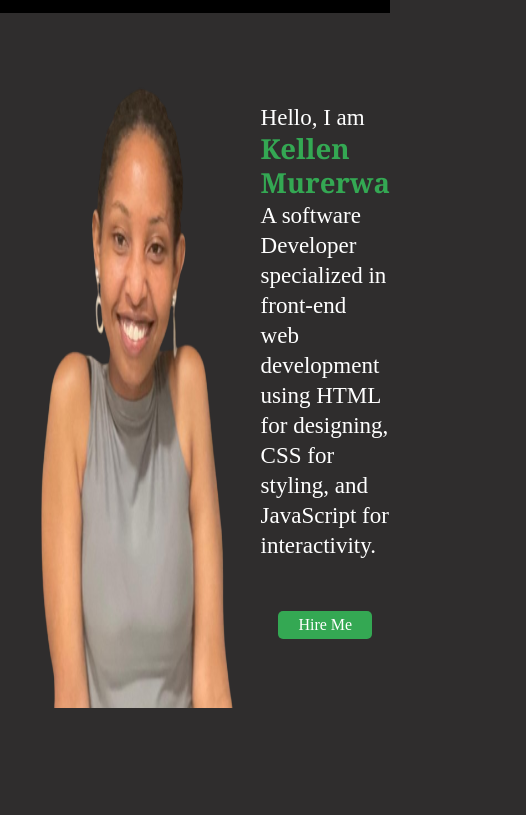
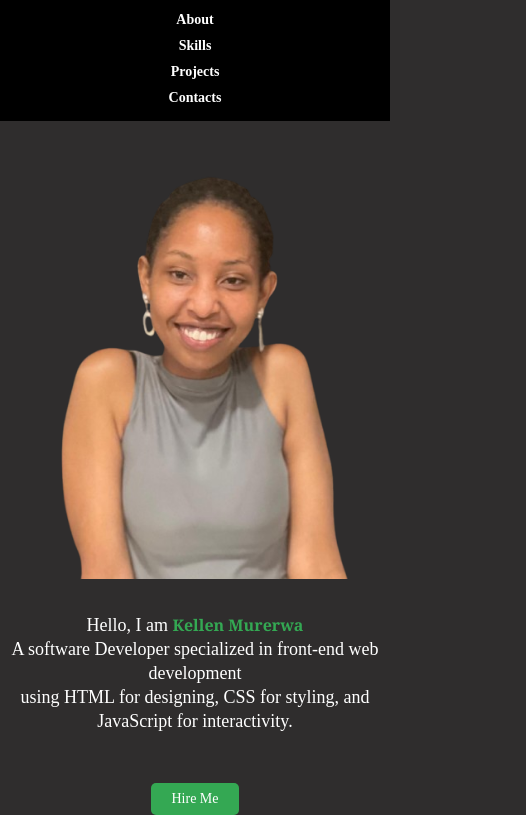
Before and after one commit to kellenmurerwa/KLab_Portfolio-Project, a plain HTML site: page index.html in a window 390 px wide. Shown: the part 74-889 px from the top of the page, 526 px wide, since content can reach past the window. Before the commit the page ends 844 px from the top, so only its background shows below. Drawn offline with Linux system fonts and the light colour scheme.

Commit message:
added responsiveness

```diff
--- a/about.css
+++ b/about.css
@@ -13,7 +13,6 @@ body {
     width: 100%;
     height: 80vh;
     background-color: #2F2D2D;
-    ;
     padding-top: 20px;
     justify-content: space-between;
 }
@@ -21,13 +20,12 @@ body {
 img {
     width: 100%;
     height: 100%;
-
 }
 
 p {
-    line-height: 30px;
+    line-height: 20px;
     color: #ffff;
-    font-size: 20px;
+    font-size: 15px;
     padding: 30px;
 }
 
@@ -41,28 +39,25 @@ p {
     width: 70%;
 }
 
+
 .about div:last-child {
     width: 30%;
+}
 
-}
 
 .about a {
     text-decoration: none;
     color: white;
     margin-top: 50px;
-    /* border: #84b86b; */
     background-color: #34A853;
     border-radius: 5px;
     padding: 5px 20px;
-
 }
 
 
 footer {
     background-color: black;
-    /* height: 10vh; */
     padding: 1rem 0;
-
     width: 100%;
     display: flex;
 }
@@ -72,3 +67,59 @@ footer a img {
     width: 50px;
     margin-left: 1rem;
 }
+
+
+
+/* Small screens (up to 768px) */
+@media (max-width: 768px) {
+    .about {
+        flex-direction: column;
+        height: auto;
+    }
+
+    .about div:first-child,
+    .about div:last-child {
+        width: 100%;
+        text-align: center;
+    }
+
+    img {
+        height: auto;
+    }
+
+    p {
+        font-size: 14px;
+        padding: 15px;
+    }
+
+    .about a {
+        padding: 10px 15px;
+        font-size: 14px;
+    }
+
+    footer {
+        flex-direction: column;
+        align-items: center;
+    }
+
+    footer a img {
+        width: 40px;
+        margin: 0.5rem;
+    }
+}
+
+/* Extra small screens (up to 480px) */
+@media (max-width: 480px) {
+    p {
+        font-size: 12px;
+    }
+
+    .about a {
+        font-size: 12px;
+        padding: 8px 10px;
+    }
+
+    footer a img {
+        width: 30px;
+    }
+}
--- a/index.css
+++ b/index.css
@@ -1,11 +1,14 @@
-*{
+* {
     margin: 0;
     padding: 0;
 }
-body{
+
+body {
     background-color: #2F2D2D;
 }
-.background{
+
+
+.background {
     display: flex;
     flex-direction: row;
     width: 100%;
@@ -13,44 +16,105 @@ body{
     background-color: #2F2D2D;
     padding-top: 20px;
     justify-content: space-between;
+    gap: 20px;
 }
 
-img{
-    width:100%;
+
+img {
+    width: 100%;
     height: 100%;
-
+    object-fit: cover;
 }
 
-p{
-   line-height: 30px;
+
+p {
+    line-height: 30px;
     color: #ffff;
     font-size: 23px;
 }
-.background  div:last-child{
+
+
+.background div:last-child {
     flex: 1;
-    display:flex ;
+    display: flex;
     flex-direction: column;
     align-items: center;
     justify-content: center;
+    width: 40%;
 }
 
-.background div:last-child{
-    width: 40%;
 
-}
-.background a{
+.background a {
     text-decoration: none;
     color: white;
     margin-top: 50px;
-    /* border: #84b86b; */
     background-color: #34A853;
     border-radius: 5px;
     padding: 5px 20px;
+    transition: background-color 0.3s ease;
+}
 
+.background a:hover {
+    background-color: #287a3d;
 }
-span{
-    color:#34A853;
+
+
+span {
+    color: #34A853;
     font-weight: bolder;
     font-size: larger;
     font-family: Georgia, 'Times New Roman', Times, serif;
 }
+
+
+
+/* Medium Screens (up to 768px) */
+@media (max-width: 768px) {
+    .background {
+        flex-direction: column;
+        align-items: center;
+        height: auto;
+        gap: 30px;
+    }
+
+    .background div:last-child {
+        width: 80%;
+        text-align: center;
+    }
+
+    p {
+        font-size: 20px;
+        line-height: 28px;
+    }
+
+    .background a {
+        font-size: 16px;
+        padding: 10px 30px;
+    }
+}
+
+/* Small Screens (up to 480px) */
+@media (max-width: 480px) {
+    .background div:last-child {
+        width: 100%;
+    }
+
+    img {
+        width: 100%;
+        height: auto;
+    }
+
+    p {
+        font-size: 18px;
+        line-height: 24px;
+    }
+
+    .background a {
+        font-size: 14px;
+        padding: 8px 20px;
+    }
+
+    span {
+        font-size: medium;
+    }
+}
--- a/nav.css
+++ b/nav.css
@@ -1,30 +1,90 @@
-header{
-    padding:30px;
+header {
+    padding: 30px;
     display: flex;
     background-color: black;
     flex-direction: row;
-    justify-content:space-between ;
+    justify-content: space-between;
+    align-items: center;
+}
 
+
+h2 {
+    color: #34A853;
+    font-size: 24px;
 }
-li{
+
+
+ul {
+    display: flex;
+    flex-direction: row;
+    gap: 15px;
+}
+
+
+li {
     list-style: none;
-    margin-left: 15px;
     font-weight: bolder;
     font-size: 20px;
     color: #ffffff;
+}
 
+
+nav a {
+    text-decoration: none;
+    color: #ffffff;
+    transition: color 0.3s ease;
 }
-h2{
+
+nav a:hover {
     color: #34A853;
 }
 
-ul{
 
-    display: flex;
-    flex-direction: row;
 
+/* Medium Screens (up to 768px) */
+@media (max-width: 768px) {
+    header {
+        flex-direction: column;
+        align-items: center;
+        padding: 20px;
+        gap: 20px;
+    }
+
+    h2 {
+        font-size: 22px;
+    }
+
+    ul {
+        flex-direction: column;
+        align-items: center;
+        gap: 10px;
+    }
+
+    li {
+        font-size: 18px;
+    }
 }
-nav a{
-    text-decoration: none;
-    color: #ffffff;
+
+/* Small Screens (up to 480px) */
+@media (max-width: 480px) {
+    header {
+        padding: 15px;
+    }
+
+    h2 {
+        font-size: 20px;
+        text-align: center;
+    }
+
+    ul {
+        gap: 8px;
+    }
+
+    li {
+        font-size: 16px;
+    }
+
+    nav a {
+        font-size: 14px;
+    }
 }
--- a/projects.css
+++ b/projects.css
@@ -1,8 +1,9 @@
-*{
+* {
     margin: 0;
     padding: 0;
 }
-body{
+
+body {
     background-color: #2F2D2D;
 }
 .project-container {
@@ -11,7 +12,6 @@ body{
     width: 100%;
     height: 80vh;
     background-color: #2F2D2D;
-    ;
     padding-top: 20px;
     justify-content: space-between;
 }
@@ -19,15 +19,15 @@ body{
 .project-container img {
     width: 100%;
     height: 100%;
-
 }
 p {
     line-height: 30px;
     color: #ffff;
-    font-size: 20px;
+    font-size: 15px;
     padding: 30px;
 }
-h3{
+
+h3 {
     color: #34A853;
     font-size: 50px;
 }
@@ -37,26 +37,74 @@ h3{
     flex-direction: column;
     align-items: center;
     justify-content: center;
-    width: 70%;
+    width: 60%;
 }
 
 .project-container div:last-child {
-    width: 30%;
-
+    width: 40%;
 }
-
 
 footer {
     background-color: black;
-    /* height: 10vh; */
     padding: 1rem 0;
-
     width: 100%;
     display: flex;
 }
-
 
 footer a img {
     width: 50px;
     margin-left: 1rem;
 }
+
+
+/* Small screens (up to 768px) */
+@media (max-width: 768px) {
+    .project-container {
+        flex-direction: column;
+        height: auto;
+    }
+
+    .project-container div:first-child,
+    .project-container div:last-child {
+        width: 100%;
+        text-align: center;
+    }
+
+    .project-container img {
+        height: auto;
+    }
+
+    h3 {
+        font-size: 35px;
+    }
+
+    p {
+        font-size: 14px;
+        padding: 15px;
+    }
+
+    footer {
+        flex-direction: column;
+        align-items: center;
+    }
+
+    footer a img {
+        width: 40px;
+        margin: 0.5rem;
+    }
+}
+
+/* small screens (up to 480px) */
+@media (max-width: 480px) {
+    h3 {
+        font-size: 25px;
+    }
+
+    p {
+        font-size: 12px;
+    }
+
+    footer a img {
+        width: 30px;
+    }
+}
```
Also changed, not shown: contacts.css (+77 -10 lines), contacts.html (+1 -1 lines), skills.css (+54 -6 lines), 1 other file.
